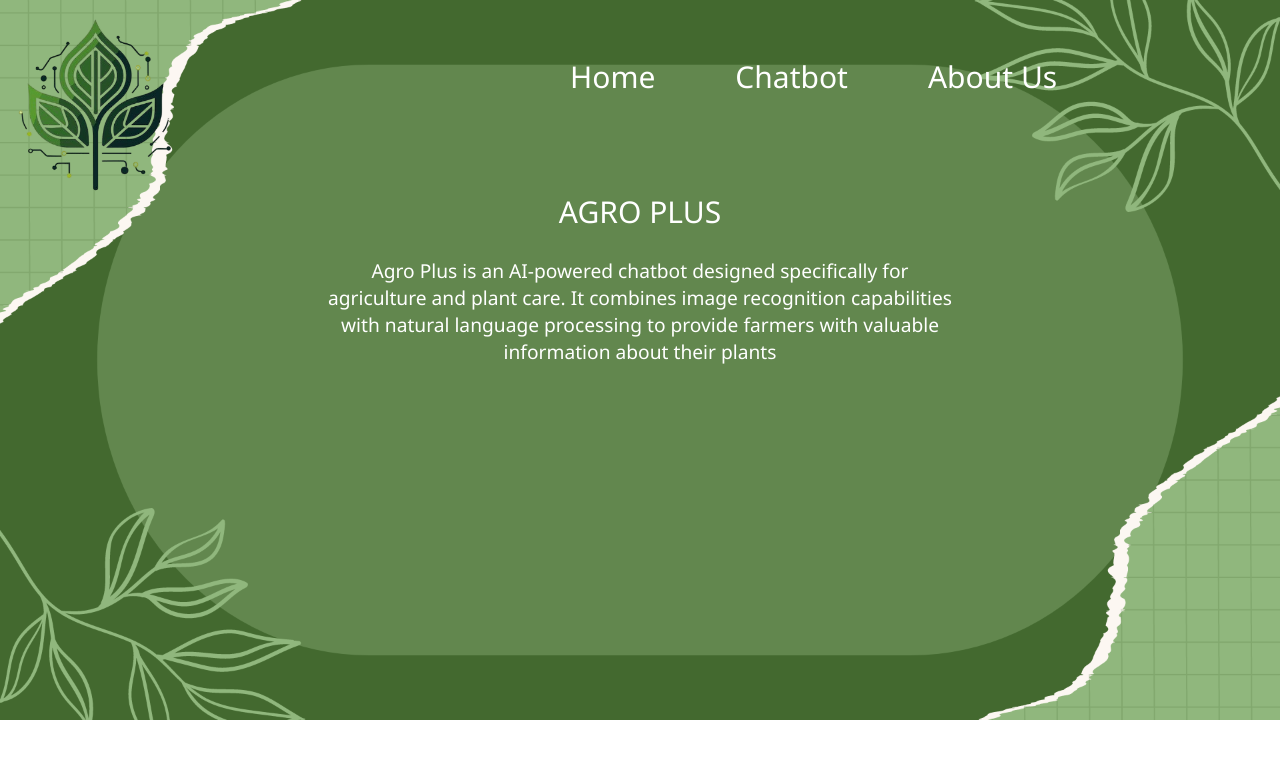
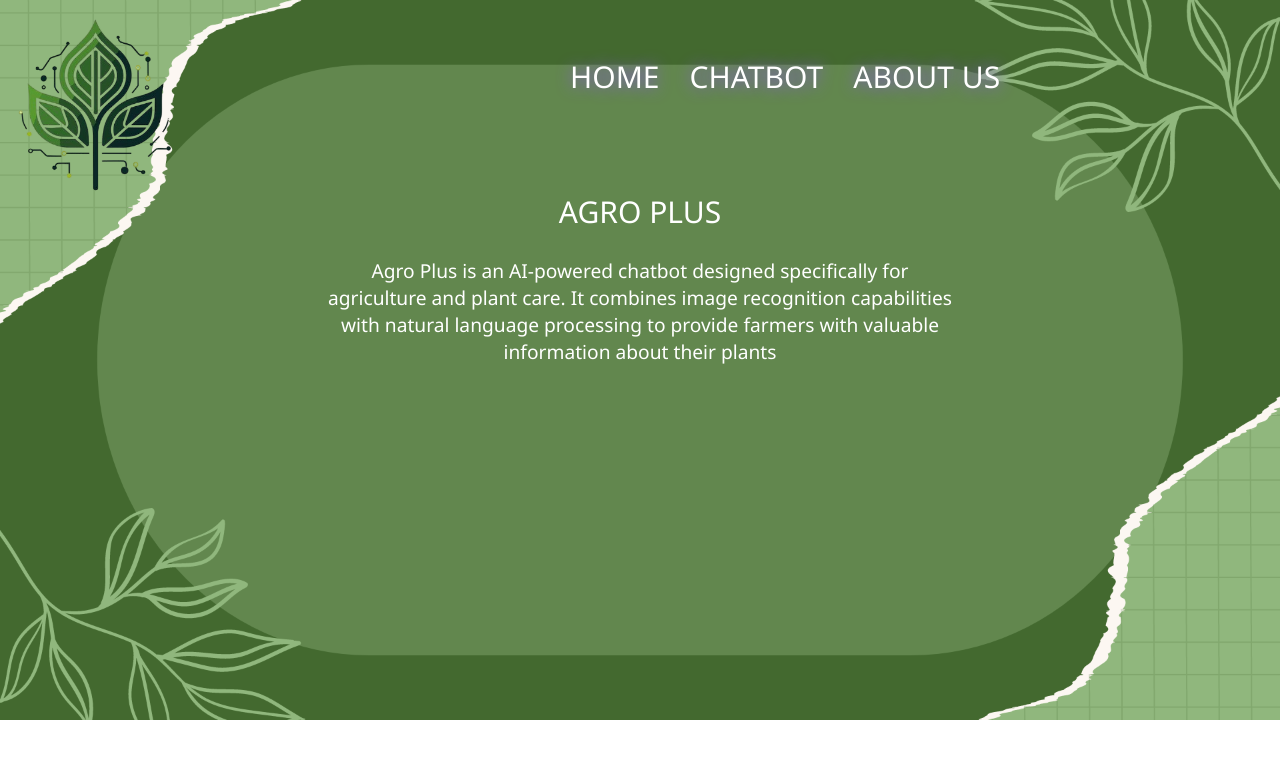
Before and after one commit to GamerAseemm/Hackathon, a plain HTML site: page index.html in a window 1280 px wide. Drawn offline with Linux system fonts and the light colour scheme.

Commit message:
with animations

```diff
--- a/index.html
+++ b/index.html
@@ -29,9 +29,7 @@
             <p class="para-1">Agro Plus is an AI-powered chatbot designed specifically for agriculture and plant care.
                  It combines image recognition capabilities with natural language processing to provide farmers with valuable
                  information about their plants</p>
-        </div>
-        <br><br><br>
-        <div class="input-div">
+                 <br><br>
 
         </div>
     </section>
--- a/style.css
+++ b/style.css
@@ -40,6 +40,17 @@ body{
 
   nav li {
     margin-right: 80px;
+    display: block;
+  height: 100%;
+  margin-right: 30px;
+  font-size: 20px;
+  position: relative;
+  display: flex;
+  align-items: center;
+  color: #fff;
+  text-transform: uppercase;
+  text-shadow: 0 0 15px #8e54e9;
+  transition: all 300ms cubic-bezier(0.075, 0.82, 0.165, 1);
   }
 
   nav a {
@@ -51,9 +62,6 @@ body{
     font-weight: 300;
   }
 
-  nav a:hover {
-    text-decoration: underline;
-  }
 .info{
     padding-left: 25%;
     padding-right: 25%;
@@ -82,3 +90,17 @@ body{
     height: 100%;
     width: 100%;
 }
+.navbar li:after {
+    content: "";
+    position: absolute;
+    width: 0%;
+    height: 5px;
+    display: block;
+    transition: all 0.7s ease;
+    bottom: 0%;
+  }
+  .navbar li:hover::after {
+    width: 100%;
+    height: 3px;
+    background-color: #fff;
+  }
```
